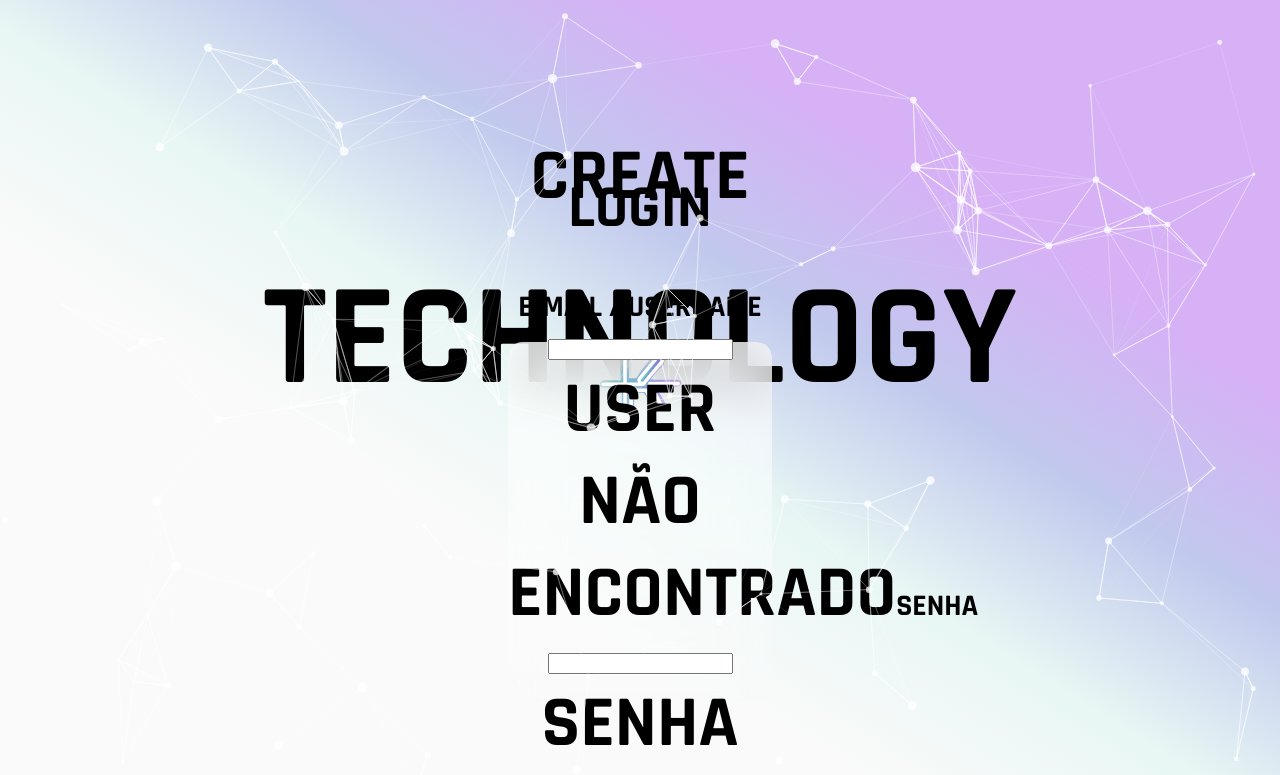
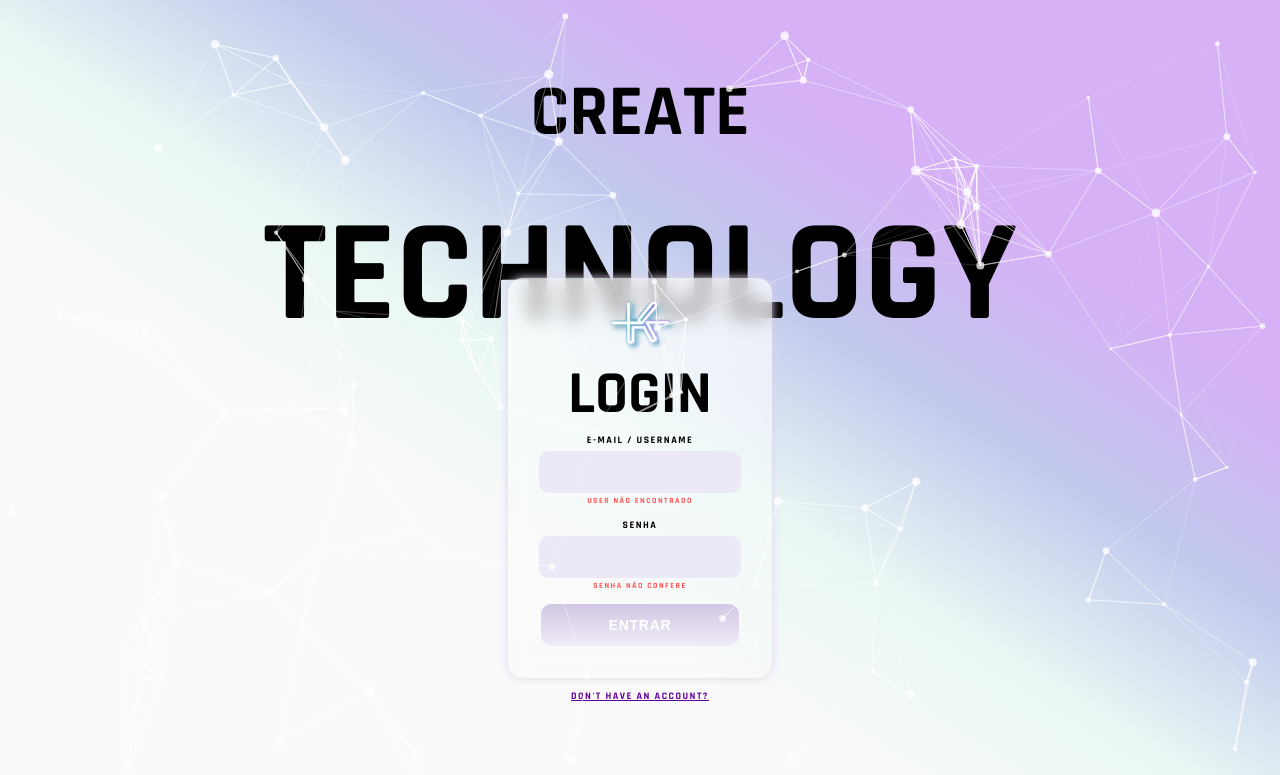
Before and after one commit to enzoggqs/desafio-kolabs, a React (Create React App) app: page / in a window 1280 px wide. Shown: the top 775 px of the page. Built offline with nearby package versions, Linux system fonts and the light colour scheme.

Commit message:
Styling logincontainer

```diff
--- a/src/styles.js
+++ b/src/styles.js
@@ -4,7 +4,6 @@ export const MainDiv = styled.div`
     text-align: center;
     justify-content: center;
     height: 100%;
-    margin-top: 5%;
     padding: auto;
 
     span {
@@ -20,19 +19,82 @@ export const LoginContainer = styled.div`
     margin: auto;
     margin-top: -7%;
     width: 264px;
-    position: relative;
-    height: 360px;
+    height: 400px;
     background: linear-gradient(180deg, rgba(255, 255, 255, 0.75) 0%, rgba(255, 255, 255, 0.1) 100%);
-    backdrop-filter: blur(25px);
+    // background: white;
     border-radius: 15px;
+    z-index: 1;
+    backdrop-filter: blur(10px);
+    box-shadow: 0 0 10px #DFD1EB;
 
     font-size: 30px;
 
-    h1 {
-        margin-top: -100%;
+    img {
+        margin-top: 5%;
+        height: 15%;
+        -webkit-filter: drop-shadow(3px 3px 2px #7FB7CE);
     }
 
-    img {
-        z-index: 1;
+    h1 {
+        margin-top: -2%;
+    }
+
+    form {
+        display: flex;
+        flex-direction: column;
+        align-items: center;
+        margin-top: -15%;
+        justify-content: center;
+        margin-bottom: 25px;
+    }
+
+    form * {
+        letter-spacing: 1.5px;
+        font-weight: 550;
+    }
+
+    form input {
+        margin-top: 2%;
+        border: none;
+        border-radius: 10px;
+        line-height: 40px;
+        background-color: #ECE9F7;
+        width: 75%;
+
+    }
+
+    form span {
+        margin-top: 1%;
+        margin-bottom: 5%;
+        font-size: 8px;
+        color: #FF5555;
+    }
+
+    label {
+        font-size: 10px;
+    }
+
+    button {
+        letter-spacing: 0.75px;
+        border: none;
+        border-radius: 10px;
+        line-height: 40px;
+        width: 75%;
+        height: 100%;
+        font-size: 14px;
+        cursor: pointer;
+        color: #FFFFFF;
+        background-image: linear-gradient(#D2C6E4, #F0ECF7);
+    }
+
+    button:hover {
+        background-image: linear-gradient(#987DBB, #C4A1F2);
+    }
+
+    a {
+        font-size: 10px;
+        letter-spacing: 1.5px;
+        line-height: 16px;
+        color: #660099;
     }
 `
```
